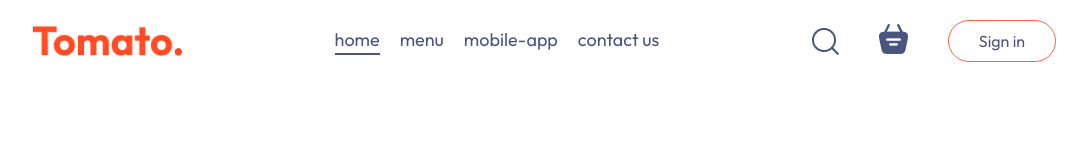
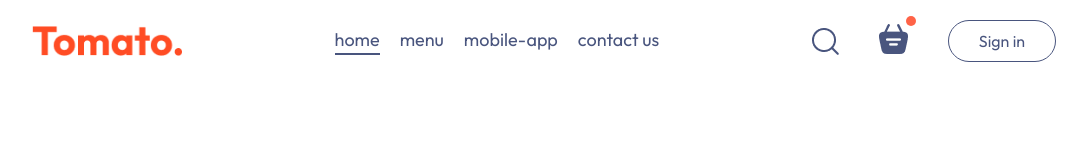
Before and after one commit to hiruni20/food-delivery-app, a React (Vite) app in the folder frontend/: page / in a window 1280 px wide. Shown: the top 160 px of the page, without its empty margins (96-1183 px from the left). Built offline with nearby package versions, Linux system fonts and the light colour scheme.

Commit message:
navbar li,search icon,dot

```diff
--- a/frontend/src/components/Navbar/navbar.css
+++ b/frontend/src/components/Navbar/navbar.css
@@ -25,7 +25,7 @@
     background: transparent;
     font-size: 16px;
     color: #49557e;
-    border: 1px solid tomato;
+    border: 1px solid #49557e;
     padding: 10px 30px;
     border-radius: 50px;
     cursor: pointer;
@@ -38,3 +38,21 @@
     padding-bottom: 2px;
     border-bottom: 2px solid #49557e ;
 }
+
+.navbar li{
+    cursor:pointer;
+}
+
+.navbar-search-icon{
+    position: relative;
+}
+.navbar-search-icon .dot{
+    position: absolute;
+    min-width: 10px;
+    min-height: 10px;
+    background-color: tomato;
+    border-radius: 5px;
+    top:-8px;
+    right: -8px;
+
+}
```
